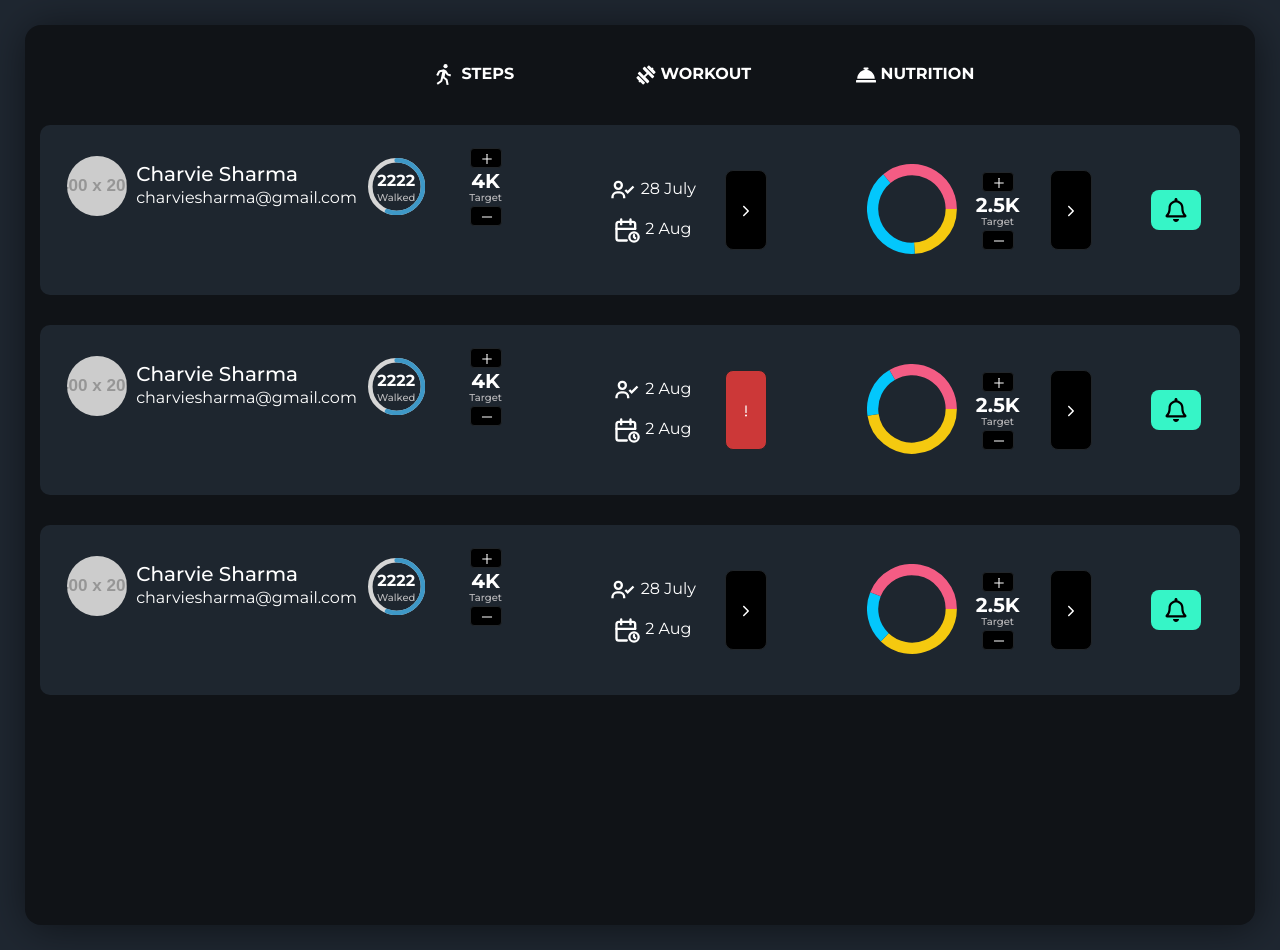
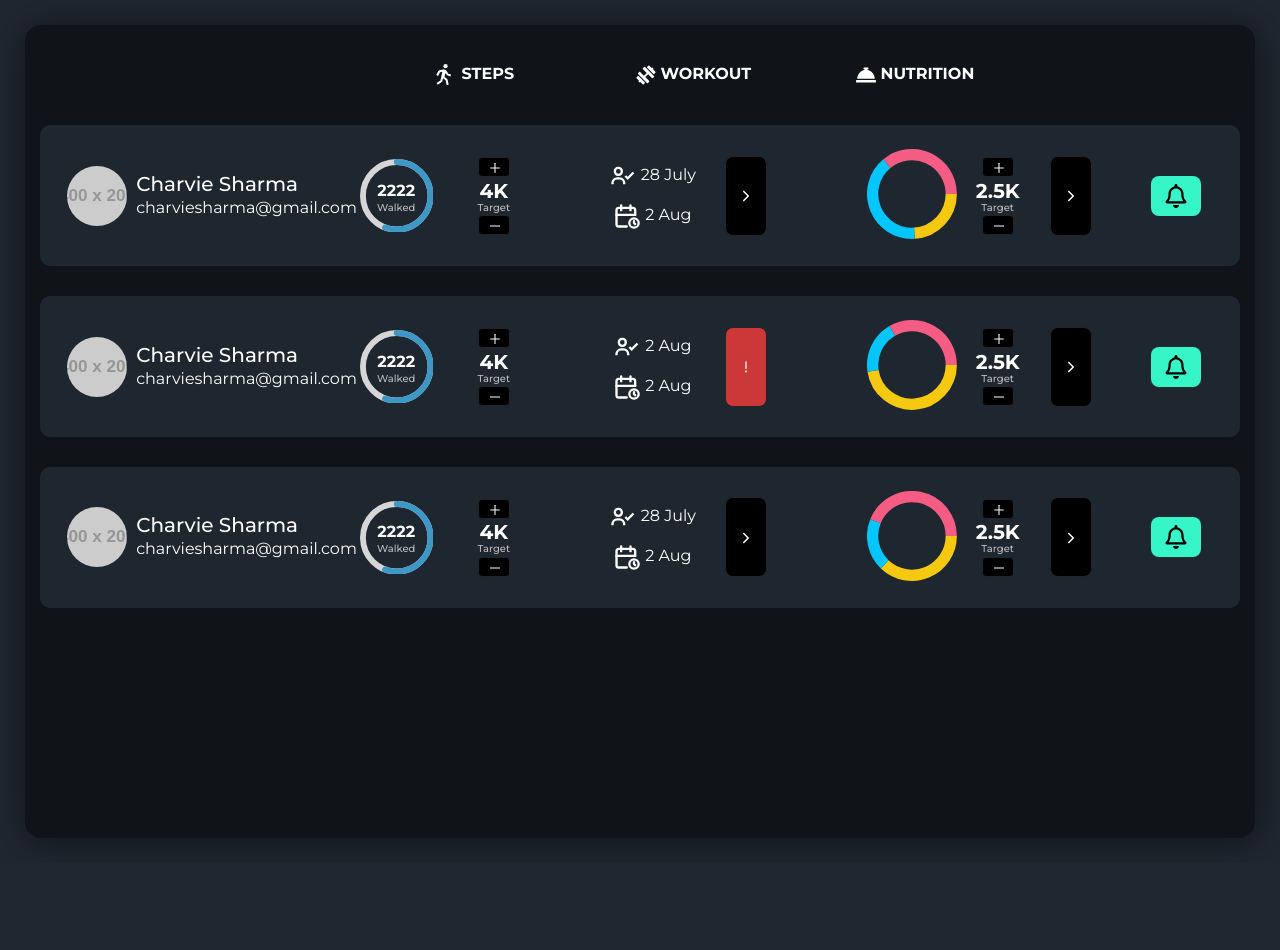
Before and after one commit to muazaqdas/Evolv-Frontend-Challlenge, a React (Create React App) app: page / in a window 1280 px wide. After the commit the page ends 863 px from the top, so only its background shows below. Built offline with nearby package versions, Linux system fonts and the light colour scheme.

Commit message:
styling changed

```diff
--- a/src/Components/Dashboard.js
+++ b/src/Components/Dashboard.js
@@ -45,7 +45,7 @@ function Dashboard(){
                 return(
                     <div key={index} className='userRow row d-flex justify-content-between align-items-center'>
                         {/* ................. */}
-                        <div className='col-lg-3 col-md-6 mb-md-5 col-sm-12'>
+                        <div className='col-lg-3 col-md-6 col-sm-12'>
                             <div className='row d-flex justify-content-center align-items-center'>
                                 <div className='col-3'>
                                     <div className="user">
@@ -58,7 +58,7 @@ function Dashboard(){
                             </div>
                         </div>
                         {/* ............ */}
-                        <div className='col-lg-2 col-md-4 mb-md-5 col-sm-12'>
+                        <div className='col-lg-2 col-md-4 col-sm-12'>
                             <Steps index={index} value={data["steps walked"]} maxValue={data['steps target']} digit={data["steps walked"]} subtitle1={"Walked"} targetSteps={data['steps target']} subtitle2={"Target"}/>
                         </div>
                         {/* ................ */}
--- a/src/Components/Steps.js
+++ b/src/Components/Steps.js
@@ -19,7 +19,7 @@ function Steps(props) {
 
     return (
       <div className="row d-flex justify-content-center align-items-center">
-        <div className='circle-bar col-5 '>
+        <div className='circle-bar col-6 '>
           <CircularProgressbarWithChildren  value={props.value} maxValue={props.maxValue}>
           <p className='Digits'>{props.digit}</p>
           <p className='subtitle'>{props.subtitle1}</p>
```
